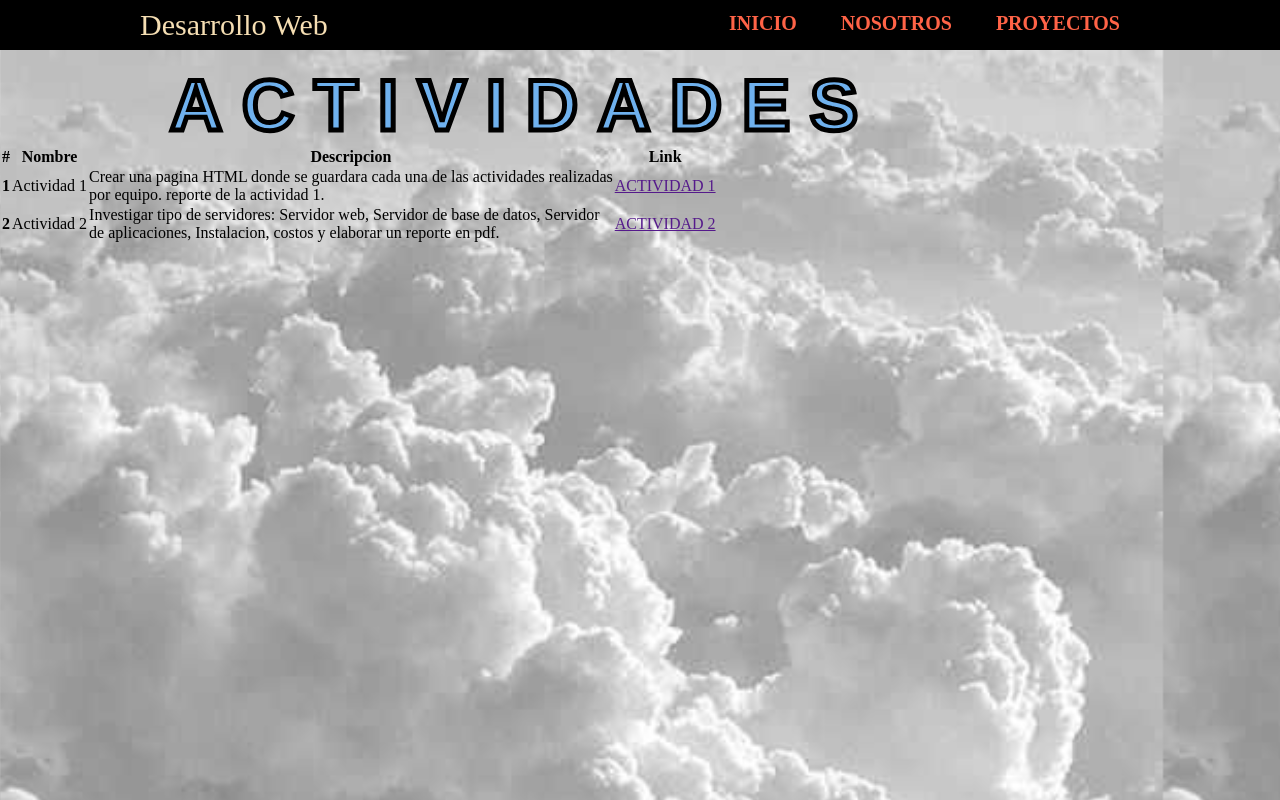
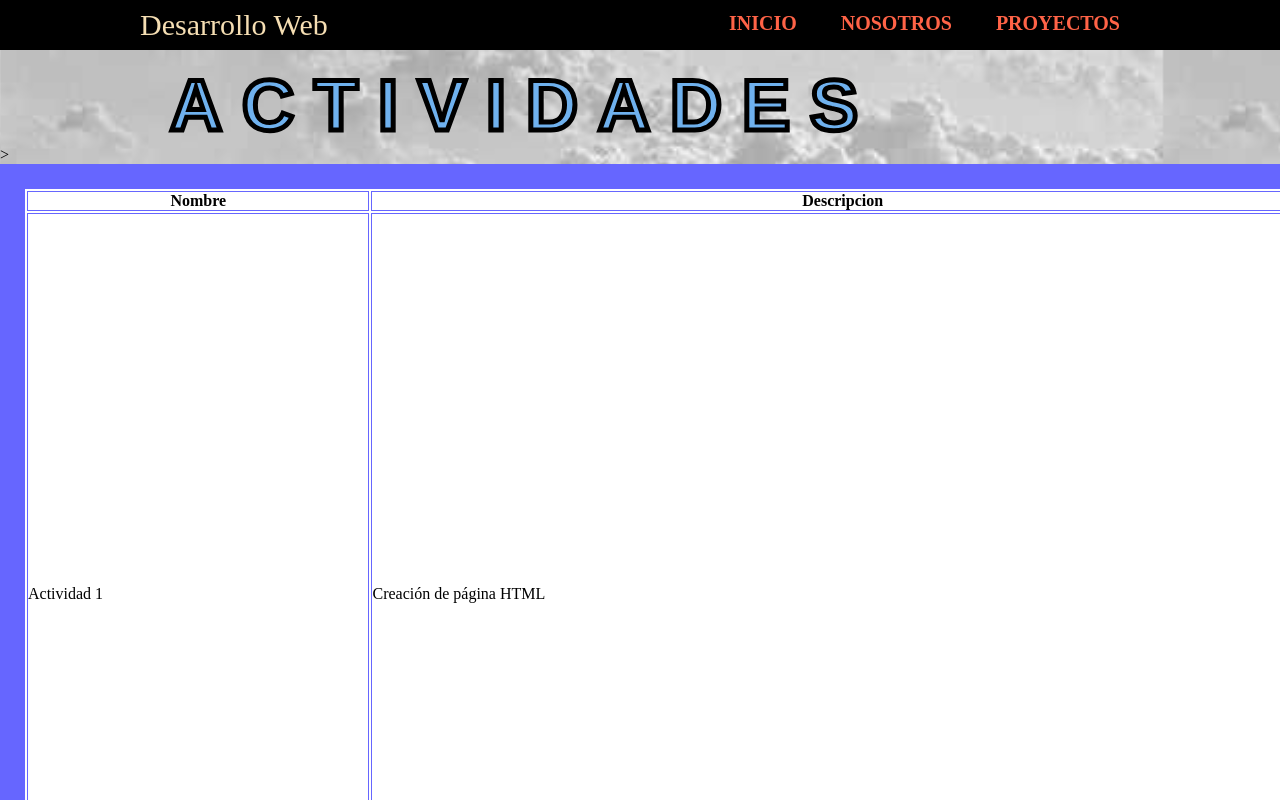
Before and after one commit to BRUNOMOREAUGARCIASANCHEZ/BRUNOMOREAUGARCIASANCHEZ.github.io, a plain HTML site: page proyectos.html in a window 1280 px wide. Shown: the top 800 px of the page. Drawn offline with Linux system fonts and the light colour scheme; a script that the page names is missing.

Commit message:
Update proyectos.html

```diff
--- a/proyectos.html
+++ b/proyectos.html
@@ -24,10 +24,9 @@
 
 
             <h1>ACTIVIDADES</h1>
-            <table class="table table-dark table-striped">
+	<TABLE height=80% width=60% bgcolor="#FFFFFF" border=25 bordercolor="#6666FF" CELLSPACING="2" CELLSPADING="3">>
 			<thead>
 				<tr>
-					<th scope="col">#</th>
 					<th scope="col">Nombre</th>
 					<th scope="col">Descripcion</th>
 					<th scope="col">Link</th>
@@ -35,15 +34,13 @@
 			</thead>
 			<tbody>
 				<tr>
-					<th scope="row">1</th>
 					<td scope="row">Actividad 1</td>
-					<td scope="row">Crear una pagina HTML donde se guardara cada una de las actividades realizadas <br>por equipo. reporte de la actividad 1.</td>
+					<td scope="row">Creación de página HTML</td>
 					<td scope="row"><a href="" title="Google" target="_blanck">ACTIVIDAD 1</a></td>
 				</tr>
 				<tr>
-					<th scope="row">2</th>
 					<td scope="row">Actividad 2</td>
-					<td scope="row">Investigar tipo de servidores: Servidor web, Servidor de base de datos, Servidor <br>de aplicaciones, Instalacion, costos y elaborar un reporte en pdf.</td>
+					<td scope="row">Investigación tipos de servidores</td>
 					<td scope="row"><a href="" title="Google" target="_blanck">ACTIVIDAD 2</a></td>
 				</tr>
 			</tbody>
```
